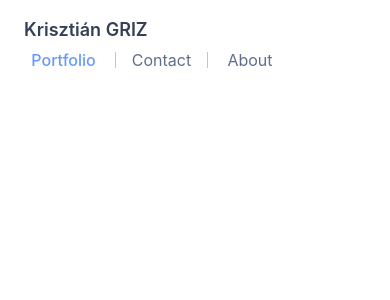
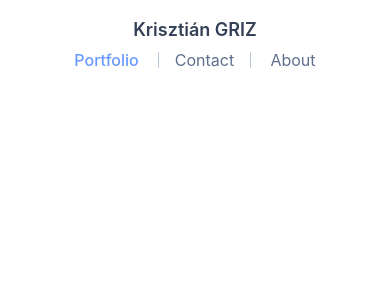
Before and after one commit to krisztiangriz/portfolio, a React (Vite) app: page /case-study/1 in a window 390 px wide. Shown: the top 300 px of the page. Built offline with nearby package versions, Linux system fonts and the light colour scheme; no server answers.

Commit message:
Center aligned header on mobile

```diff
--- a/src/components/Layout.tsx
+++ b/src/components/Layout.tsx
@@ -20,7 +20,7 @@ export function Layout() {
         Skip to main content
       </a>
       <nav aria-label="Main navigation" className={`sticky top-0 z-50 bg-[var(--color-bg)] border-b px-6 py-4 transition-[border-color,box-shadow] duration-200 ${scrolled ? "border-[var(--color-border-light)] shadow-[0_4px_12px_-2px_var(--color-shadow)]" : "border-transparent"}`}>
-        <div className="max-w-[800px] mx-auto flex flex-col sm:flex-row sm:items-center gap-1 sm:gap-6">
+        <div className="max-w-[800px] mx-auto flex flex-col items-center sm:flex-row sm:items-center gap-1 sm:gap-6">
           <NavLink to="/" className="font-semibold text-[var(--color-text-primary)] text-lg whitespace-nowrap focus-visible:outline-2 focus-visible:outline-offset-2 focus-visible:outline-[var(--color-action)] rounded">
             Krisztián GRIZ
           </NavLink>
```
